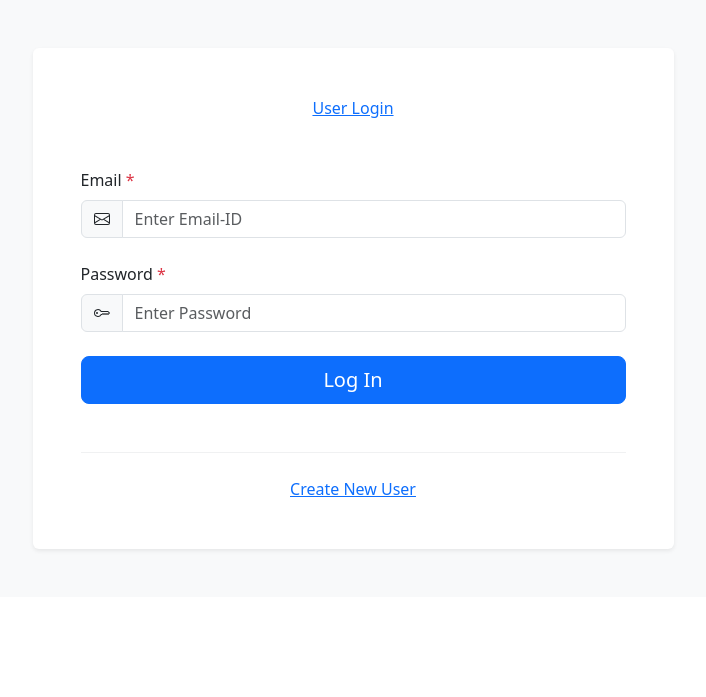
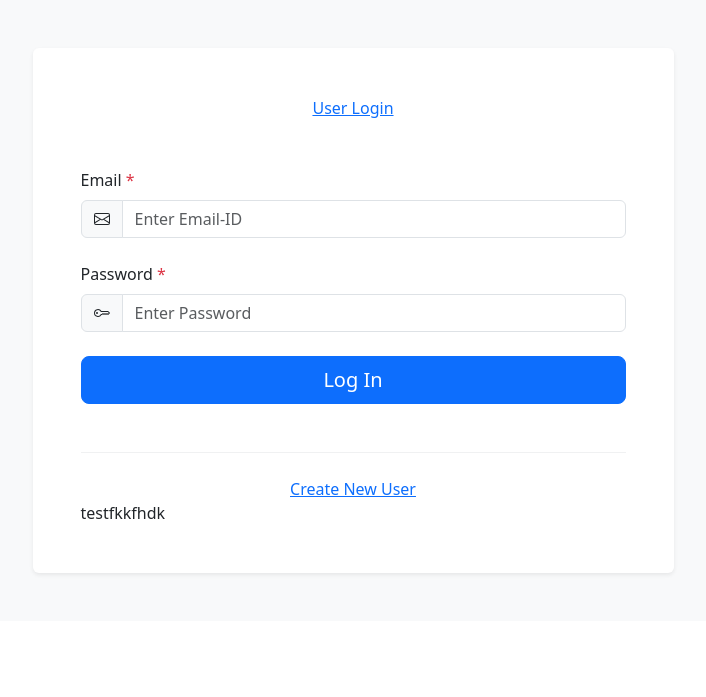
Before and after one commit to rkvvalidation/machine-test, a PHP site: page / in a window 1280 px wide. Shown: the top 697 px of the page, without its empty margins (287-993 px from the left). Run offline with PHP 8.4, Linux system fonts and the light colour scheme.

Commit message:
text change

```diff
--- a/index.php
+++ b/index.php
@@ -65,6 +65,7 @@
               </div>
             </div>
           </div>
+          testfkkfhdk
         </div>
       </div>
     </div>
```
